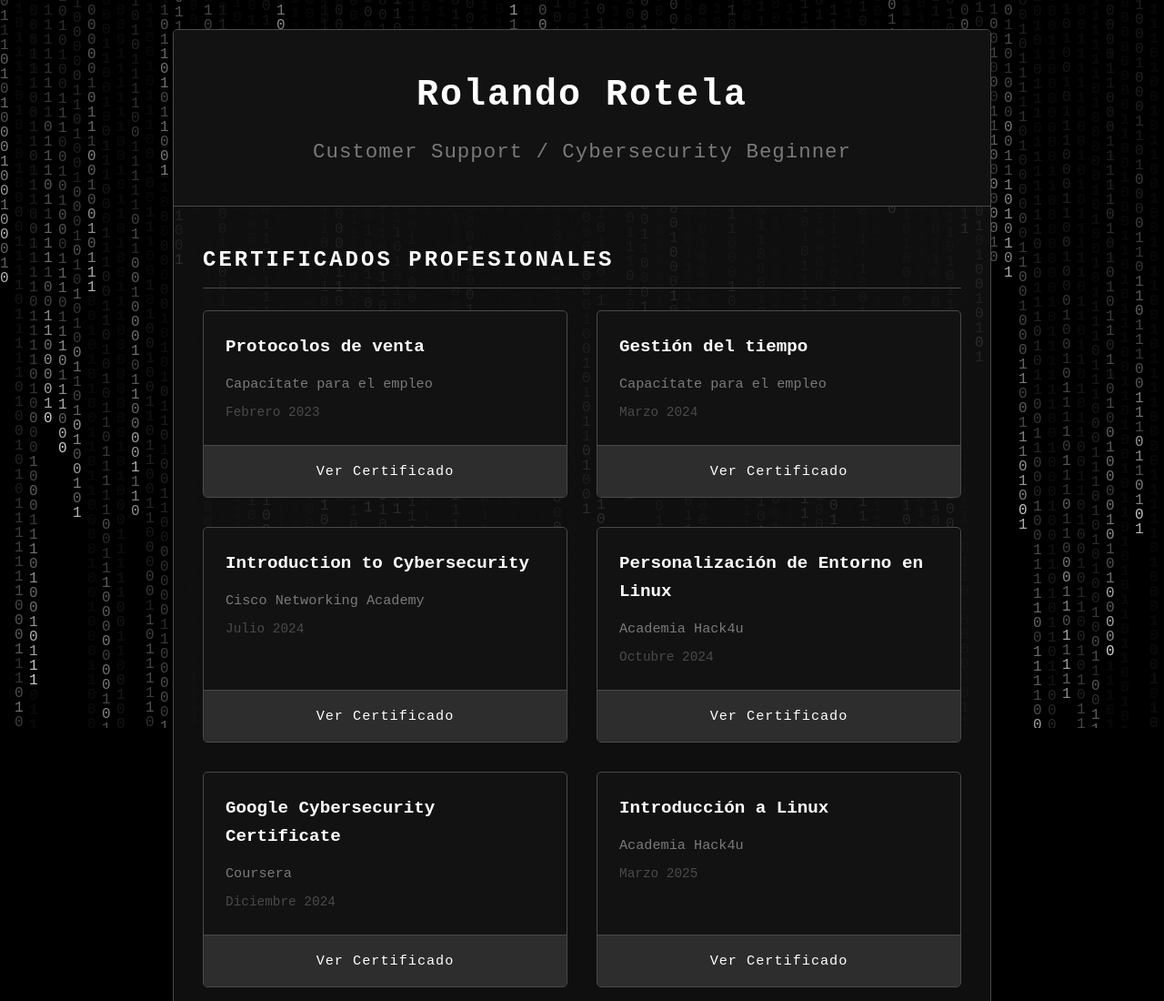
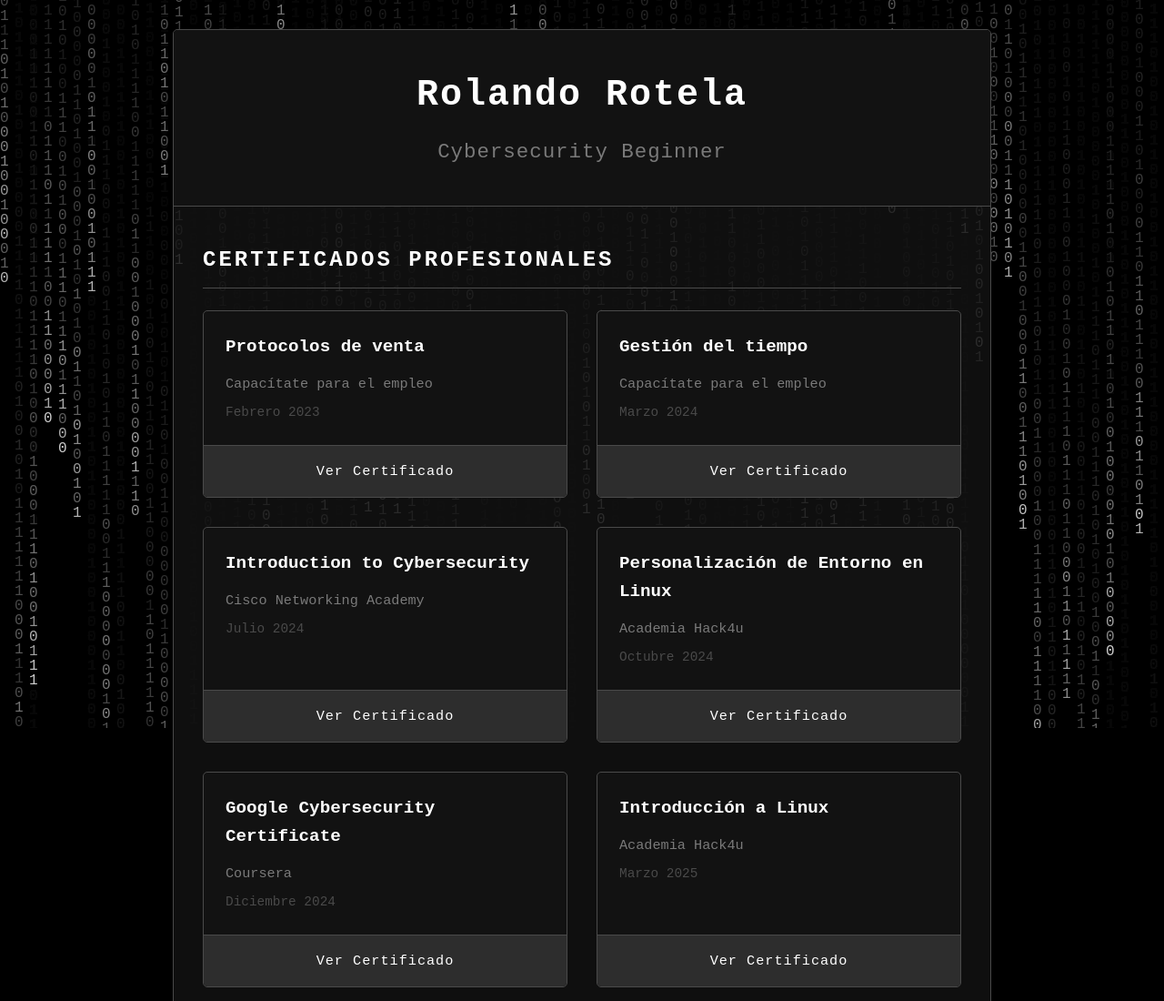
Before and after one commit to patient-c/patient-c.github.io, a plain HTML site: page index.html in a window 1280 px wide. Shown: the top 1100 px of the page at 91% size. Drawn offline with Linux system fonts and the light colour scheme.

Commit message:
Update index.html

```diff
--- a/index.html
+++ b/index.html
@@ -12,7 +12,7 @@
     <div class="cv-container">
         <header class="cv-header">
             <h1>Rolando Rotela</h1>
-            <h2>Customer Support / Cybersecurity Beginner</h2>
+            <h2>Cybersecurity Beginner</h2>
         </header>
 
         <main class="certificates-section">
```
